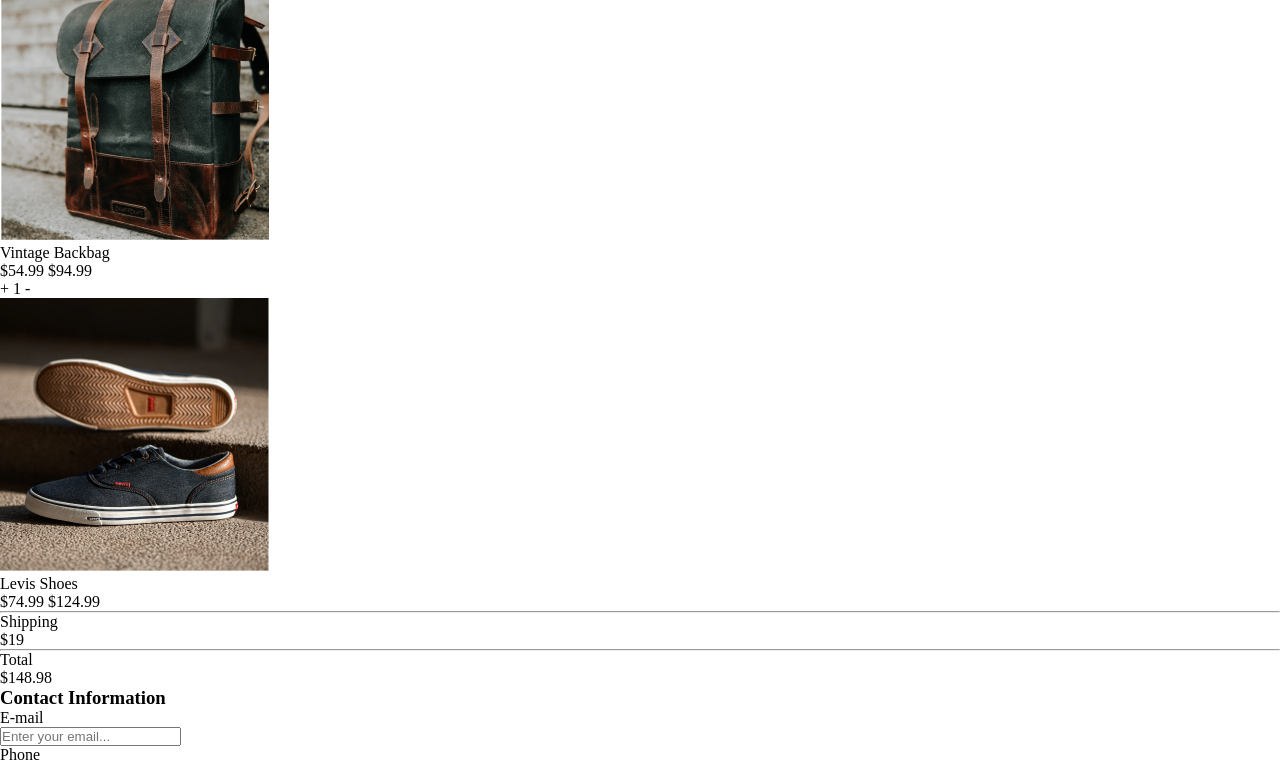
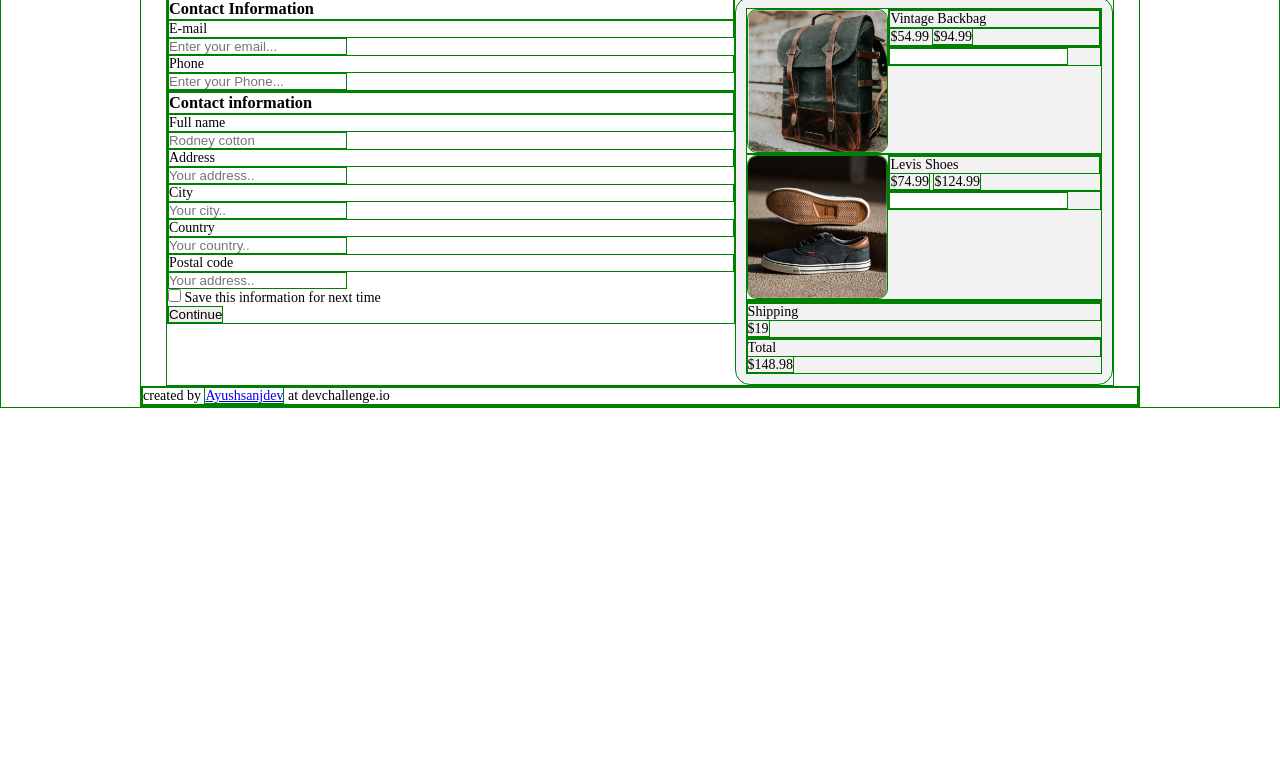
Before and after one commit to Ayushsanjdev/checkout-page-app, a plain HTML site: page index.html in a window 1280 px wide. Shown: the part 70-831 px from the top of the page. After the commit the page ends 800 px from the top, so only its background shows below. Drawn offline with Linux system fonts and the light colour scheme.

Commit message:
update: css

```diff
--- a/index.html
+++ b/index.html
@@ -11,42 +11,42 @@
 </head>
 
 <body>
+	<div id="main-container">
 		<header id="head">
 			<h1>Checkout</h1>
 		</header>
-	<div id="container">
 		<div id="semi-container">
 			<div class="item-img-div">
 				<img src="/checkout-page-app/photo1.png" class="item-image" alt="bag image">
-			</div>
 				<div class="item-name-div">
 					<p>Vintage Backbag</p>
-				<span class="yellow">$54.99</span>
-				<span class="price-cut">$94.99</span>
+					<p class="yellow">$54.99
+					<span class="price-cut">$94.99</span></p>
 				</div>
 				<div class="add-item">
-				<span>+</span>
-				<span>1</span>
-				<span>-</span>
+					<input type="number" name="items" id="">
 				</div>
 			</div>
-		<div id="semi-container">
 			<div class="item-img-div">
 				<img src="/checkout-page-app/photo2.png" class="item-image" alt="shoe image">
-			</div>
+
 				<div class="item-name-div">
 					<p>Levis Shoes</p>
 					<span class="yellow">$74.99</span>
 					<span class="price-cut">$124.99</span>
 				</div>
+				<div class="add-item">
+					<input type="number" name="items" id="">
 				</div>
-		<div>
+			</div>
+			<div id="final-checkout-container">
 				<hr>
 				<p>Shipping</p>
 				<span>$19</span>
 				<hr>
 				<p>Total</p>
 				<span>$148.98</span>
+			</div>
 		</div>
 		<div id="contact-container">
 			<h3>Contact Information</h3>
@@ -71,9 +71,10 @@
 				<option value="Australia"></option>
 			</datalist>
 			<p>Postal code</p>
-			<input type="number" name="address" id="address-box" placeholder="Your address..">
-			<input type="checkbox" name="check" id=""> Save this information for next time
+			<input type="number" name="address" id="address-box" placeholder="Your address.."><br>
+			<input type="checkbox" name="check" id=""> Save this information for next time <br>
 			<button type="submit">Continue</button>
+		</div>
 	</div>
 	<footer id="footer">
 		<p class="footer-para">
--- a/style.css
+++ b/style.css
@@ -1,4 +1,52 @@
-*, html, body {
+/* resetting layout to my style */
+
+* {
     margin: 0;
     padding: 0;
+    border: 1px solid green;
+    box-sizing: border-box;
+    overflow: hidden;
 }
+
+:root {
+    font-size: 14px;
+}
+
+body {
+    max-width: 1000px;
+    margin: 0 auto;
+}
+
+#main-container {
+    width: 95%;
+    margin: 0 auto;
+}
+
+#head h1 {
+    font-family: Arial, Helvetica, sans-serif;
+    color: #4E5150;
+    margin: 1rem;
+}
+
+#semi-container {
+    background: #F2F2F2;
+    width: 40%;
+    float: right;
+    border-radius: 15px;
+    padding: 10px;
+}
+
+#semi-container .item-img-div {
+
+
+}
+
+.item-image {
+    border-radius: 10px;
+    width: 40%;
+    float: left;
+}
+
+.item-name-div > P {
+
+}
```
Lines whose indentation alone changed are shown as unchanged.
